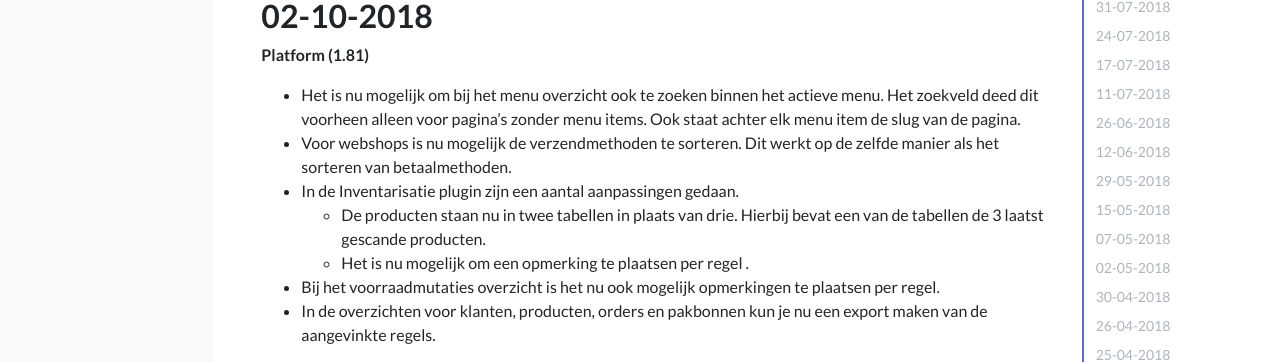
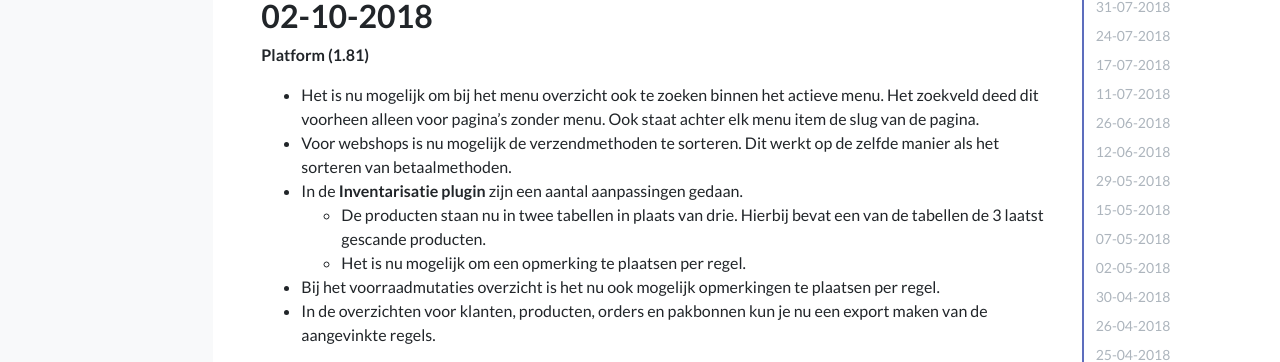
Before and after one commit to afosto/afosto-docs, a Jekyll site: the page built from updates.md, in a window 1280 px wide and 900 px high. Shown: the part 227-589 px from the top of the window. Built offline with Jekyll 4.4.1, drawn with Linux system fonts in a browser that asks for light colours; a script that is not in the unit is left out.

Commit message:
fixed some text

```diff
--- a/updates.md
+++ b/updates.md
@@ -12,11 +12,15 @@ redirect_from:
 
 **Platform (1.81)**
 
-- Het is nu mogelijk om bij het menu overzicht ook te zoeken binnen het actieve menu. Het zoekveld deed dit voorheen alleen voor pagina’s zonder menu items. Ook staat achter elk menu item de slug van de pagina.
-- Voor webshops is nu mogelijk de verzendmethoden te sorteren. Dit werkt op de zelfde manier als het sorteren van betaalmethoden.
-- In de Inventarisatie plugin zijn een aantal aanpassingen gedaan.
-  - De producten staan nu in twee tabellen in plaats van drie. Hierbij bevat een van de tabellen de 3 laatst gescande producten.
-  - Het is nu mogelijk om een opmerking te plaatsen per regel .
+- Het is nu mogelijk om bij het menu overzicht ook te zoeken binnen het actieve menu.
+Het zoekveld deed dit voorheen alleen voor pagina’s zonder menu.
+Ook staat achter elk menu item de slug van de pagina.
+- Voor webshops is nu mogelijk de verzendmethoden te sorteren.
+Dit werkt op de zelfde manier als het sorteren van betaalmethoden.
+- In de **Inventarisatie plugin** zijn een aantal aanpassingen gedaan.
+  - De producten staan nu in twee tabellen in plaats van drie.
+  Hierbij bevat een van de tabellen de 3 laatst gescande producten.
+  - Het is nu mogelijk om een opmerking te plaatsen per regel.
 - Bij het voorraadmutaties overzicht is het nu ook mogelijk opmerkingen te plaatsen per regel.
 - In de overzichten voor klanten, producten, orders en pakbonnen kun je nu een export maken van de aangevinkte regels.
 
```
